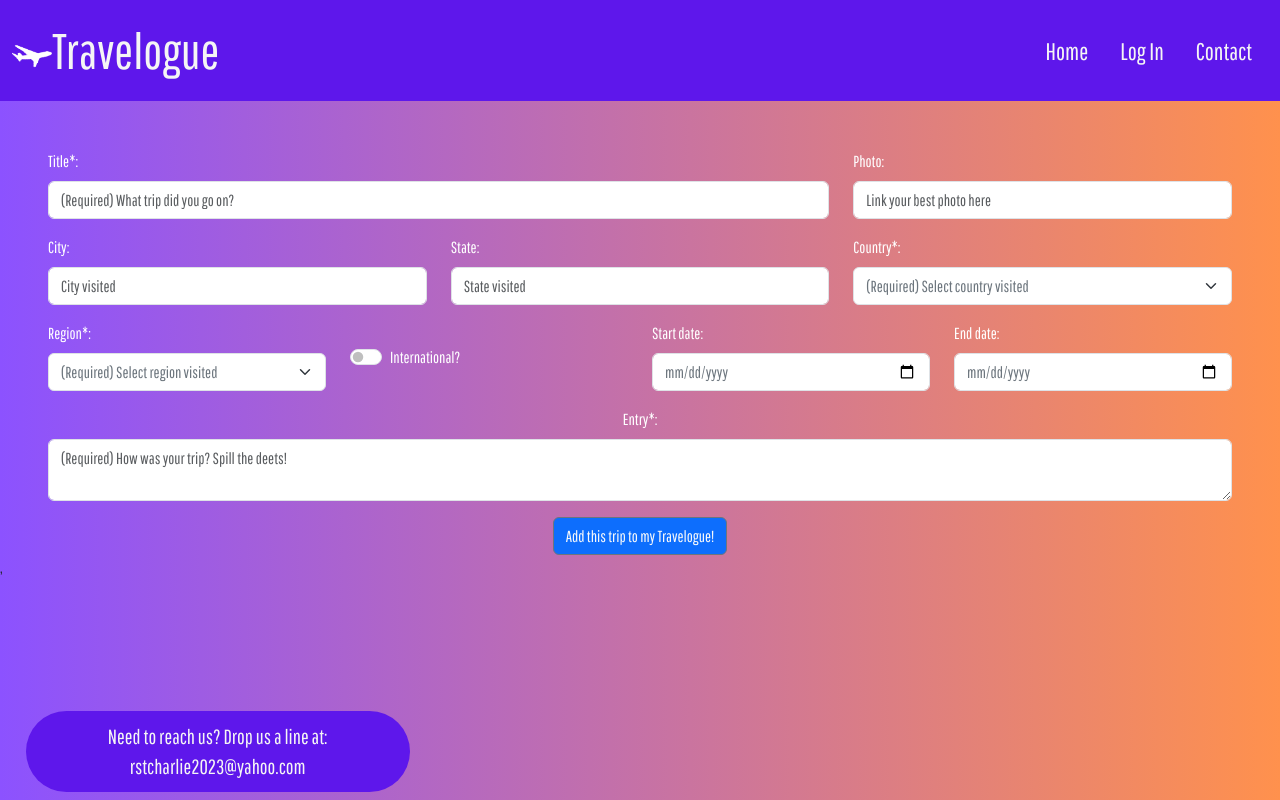
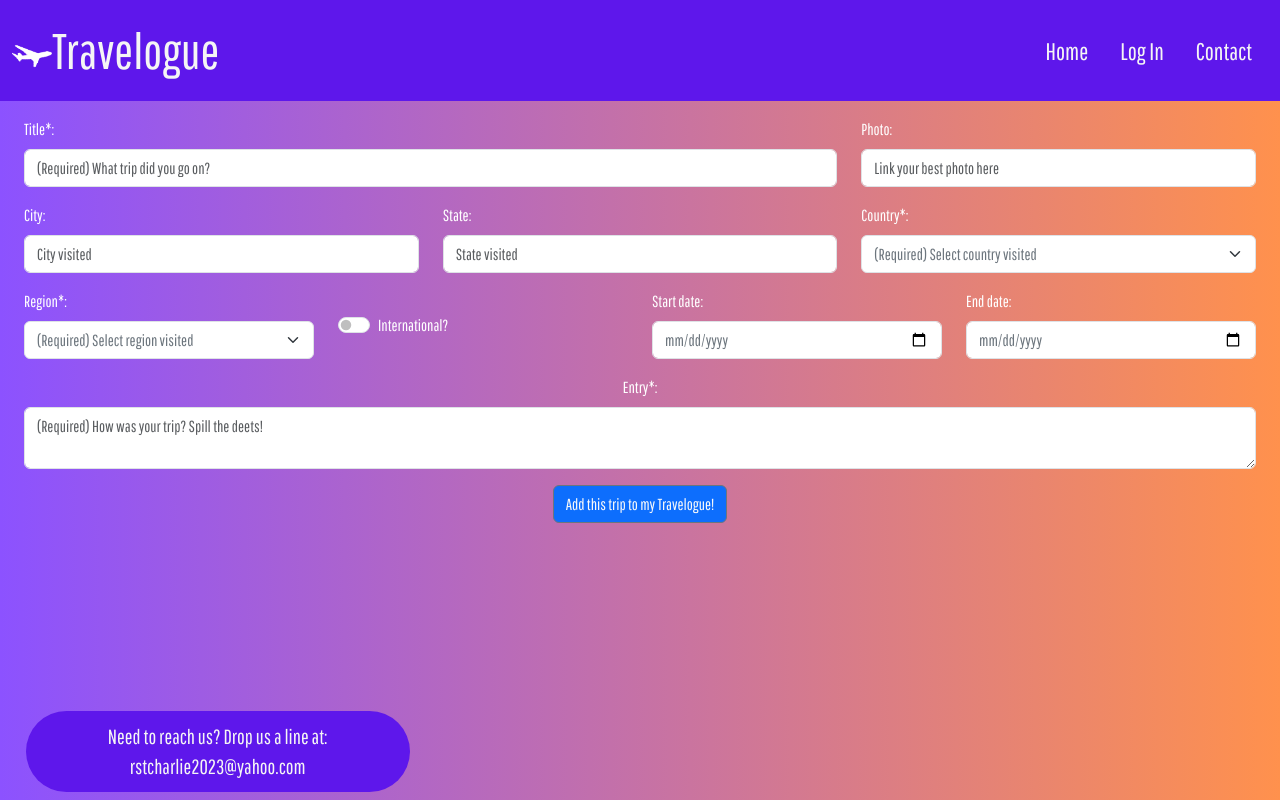
Before and after one commit to RST-Charlie/Travelogue-Front, a React (Create React App) app: page /TravelLogueNew in a window 1280 px wide. Built offline with nearby package versions, Linux system fonts and the light colour scheme.

Commit message:
conditionally renders error message for submit, associated testing

```diff
--- a/src/pages/TravelLogueNew.js
+++ b/src/pages/TravelLogueNew.js
@@ -1,7 +1,8 @@
 import React, { useState } from 'react'
-import { Form, FormGroup, Label, Input, Button, Row, Col } from "reactstrap"
+import { Form, FormGroup, Label, Input, Button, Row, Col, Alert } from "reactstrap"
 import countries from '../components/Countries'
 import regions from '../components/Regions'
+import { useHistory } from 'react-router-dom'
 
 const TravelLogueNew = ({ createTrip }) => {
     const [newTrip, setNewTrip] = useState({
@@ -28,14 +29,26 @@ const TravelLogueNew = ({ createTrip }) => {
         }));
     };
 
+    const handleClick = () => {
+        if(
+            newTrip.title !== "" &&
+            newTrip.entry !== "" &&
+            newTrip.country !== "" &&
+            newTrip.region !== ""
+            ) {
+            createTrip(newTrip)
+            window.location.href="/TravelLogueIndex"
+        }
+        else {
+            setError(true)
+        }
+    }
 
-    const handleClick = () => {
-        createTrip(newTrip)
-    }
+    const [error, setError] = useState(false)
 
     return (
         <>
-            <Form className="new-trip-form mx-5 mt-5">
+            <Form className="new-trip-form mx-4 mt-3">
                 <Row>
                     <Col className="form-group md-4">
                         <FormGroup>
@@ -113,9 +126,9 @@ const TravelLogueNew = ({ createTrip }) => {
                                 type="select"
                                 name="country"
                                 placeholder='default'
-                                onChange={handleChange}
                                 value={newTrip.country}
                                 className='text-secondary'
+                                onChange={handleChange}
                             >
                             {countries}
                             </Input>
@@ -213,15 +226,20 @@ const TravelLogueNew = ({ createTrip }) => {
                     <Col className='text-center'>
                         <Button
                             onClick={handleClick}
-                            href="/TravelLogueIndex"
-                            type="submit"
+                            type="button"
                             className="button bg-primary text-light"
                             >
                             Add this trip to my Travelogue!
                         </Button>
                     </Col>
                 </Row>
-            </Form>,
+            </Form>
+            {error && (
+                <Alert color="info" className='text-center mx-auto my-2' style={{ width: "50vw" }}>
+                    Error!  <br />
+                    Please make sure you are logged in and fill out all required fields: title, entry, country, and region.
+                </Alert>
+            )}
         </>
     );
 }
```
Also changed, not shown: 1 other file (tests, documents, lock files or other folders). Lines whose indentation alone changed are shown as unchanged.
